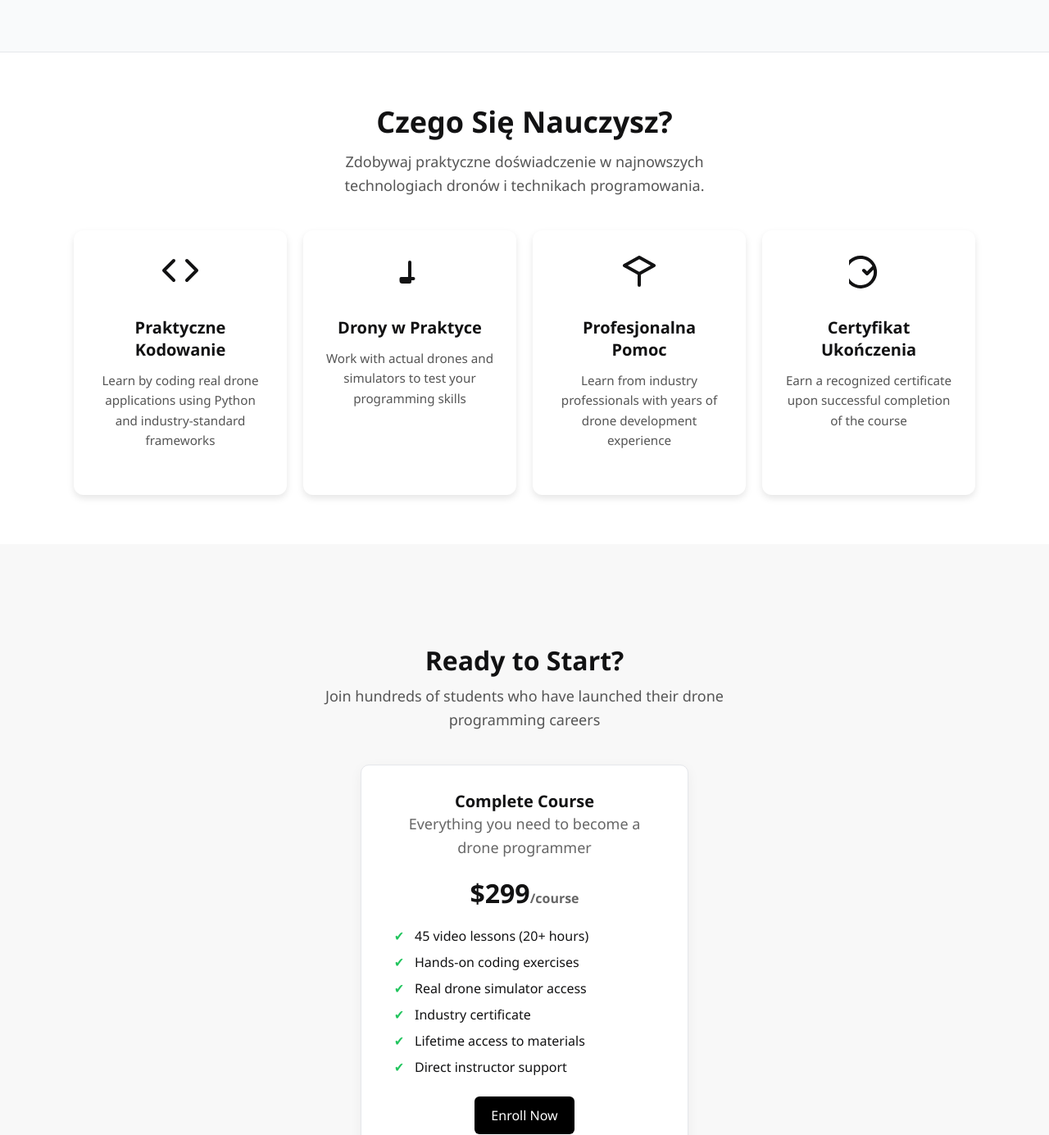
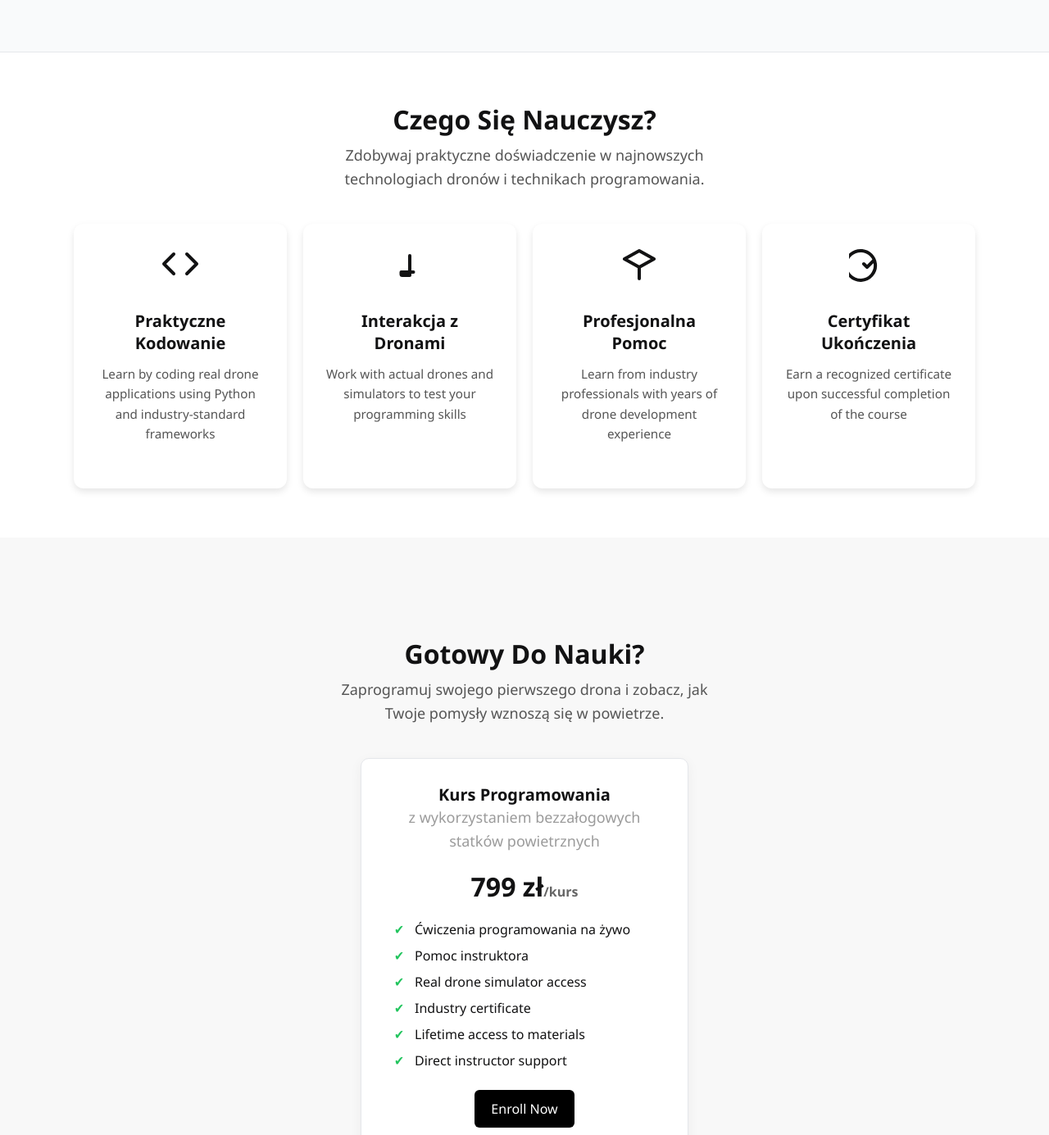
Before and after one commit to stqchv/Code-nFly-website, a website: page public/index.html in a window 1280 px wide. Shown: the part 860-2245 px from the top of the page at 82% size. Drawn offline with Linux system fonts and the light colour scheme.

Commit message:
pierwszy commit frontu

```diff
--- a/public/index.html
+++ b/public/index.html
@@ -36,7 +36,7 @@
         <p>Naucz się programować z wykorzystaniem bezzałogowych statków powietrznych.</p>
         <div class="buttons">
           <button class="btn primary">▶ Zacznij już dziś</button>
-          <button class="btn secondary">View Curriculum</button>
+          <button class="btn secondary">Zobacz plan kursu</button>
         </div>
         <div class="stats">
           <div><strong>50+</strong><br /><span>Kursantów</span></div>
@@ -51,7 +51,7 @@
   </section>
 
   <section class="why-us">
-    <div class="why-us__title">Czego Się Nauczysz?</div>
+    <h2 class="why-us__title">Czego Się Nauczysz?</h2>
     <div class="why-us__subtitle">
         Zdobywaj praktyczne doświadczenie w najnowszych technologiach dronów i technikach programowania.
     </div>
@@ -71,7 +71,7 @@
             <svg xmlns="http://www.w3.org/2000/svg" class="why-us__icon" fill="none" viewBox="0 0 24 24" stroke-width="2" stroke="currentColor" width="40" height="40">
                 <path stroke-linecap="round" stroke-linejoin="round" d="M9.75 17h4.5m-2.25 0V7m0 10v2h-4.5a.75.75 0 01-.75-.75V17h6z" />
             </svg>
-            <h3 class="why-us__card-title">Drony w Praktyce</h3>
+            <h3 class="why-us__card-title">Interakcja z Dronami</h3>
             <p class="why-us__card-text">Work with actual drones and simulators to test your programming skills</p>
         </div>
 
@@ -98,18 +98,18 @@
     </section>
 
     <section class="pricing">
-      <h2 class="pricing__title">Ready to Start?</h2>
+      <h2 class="pricing__title">Gotowy Do Nauki?</h2>
       <p class="pricing__subtitle">
-        Join hundreds of students who have launched their drone programming careers
+        Zaprogramuj swojego pierwszego drona i zobacz, jak Twoje pomysły wznoszą się w powietrze.
       </p>
 
       <div class="pricing__card">
-        <h3 class="pricing__course-title">Complete Course</h3>
-        <p class="pricing__course-subtitle">Everything you need to become a drone programmer</p>
-        <div class="pricing__price">$299<span>/course</span></div>
+        <h3 class="pricing__course-title">Kurs Programowania</h3>
+        <p class="pricing__course-subtitle">z wykorzystaniem bezzałogowych statków powietrznych</p>
+        <div class="pricing__price">799 zł<span>/kurs</span></div>
         <ul class="pricing__features">
-          <li>45 video lessons (20+ hours)</li>
-          <li>Hands-on coding exercises</li>
+          <li>Ćwiczenia programowania na żywo</li>
+          <li>Pomoc instruktora</li>
           <li>Real drone simulator access</li>
           <li>Industry certificate</li>
           <li>Lifetime access to materials</li>
--- a/public/style.css
+++ b/public/style.css
@@ -202,10 +202,9 @@ p {
 }
 
 .why-us__title {
-  font-size: 2.25em; /* lekko większy nagłówek */
-  font-weight: 800;
-  color: #121213;
-  margin-bottom: 10px;
+  font-size: 2rem;
+  font-weight: bold;
+  margin-bottom: 8px;
 }
 
 .why-us__subtitle {
@@ -300,7 +299,7 @@ p {
 }
 
 .pricing__course-subtitle {
-  color: #666;
+  color: #9b9b9b;
   margin-bottom: 20px;
 }
 
```
